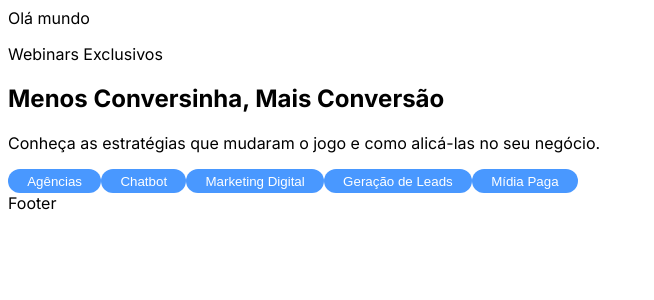
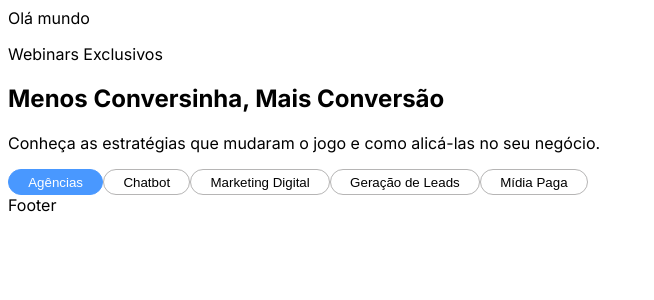
Before and after one commit to felipelamela/Teste_Leadster, a Next.js app: page / in a window 1280 px wide. Shown: the top 300 px of the page, without its empty margins (0-654 px from the left). Built offline with nearby package versions, Linux system fonts and the light colour scheme.

Commit message:
acoes dos botoes ao click

```diff
--- a/src/app/globals.css
+++ b/src/app/globals.css
@@ -2,8 +2,12 @@
   background-color: rgb(73, 152, 255);
   border: none;
   color: #fff;
+  border: solid 1px rgb(73, 152, 255);
+  ;
 }
-:root .buttonAtivo:hover{
+
+:root .buttonAtivo:hover {
   color: #fff;
   cursor: pointer;
+  border: solid 1px rgb(73, 152, 255);
 }
--- a/src/component/ButtonCategory/ButtonCategory.tsx
+++ b/src/component/ButtonCategory/ButtonCategory.tsx
@@ -1,20 +1,25 @@
 import React from "react";
 import styles from "./ButtonCategory.module.css"
 
-interface Button{
+interface Button {
     name: string;
-    numero:number
+    numero: number
+    setNumeroBotao: Function
+    estilo: boolean
 }
 
-const ButtonCategory:React.FC<Button> = ({name, numero}) => {
-    const [buttonStatus, setButtonStatus] = React.useState(true)
+const ButtonCategory: React.FC<Button> = ({ name, setNumeroBotao, numero, estilo }) => {
 
+    function handleClick() {
+        setNumeroBotao(numero)
+    }
 
     return (
-    <button
-        className={`${styles.ButtonCategory} ${buttonStatus? 'buttonAtivo': ''}`}>
-        {name}
-    </button>)
+        <button
+            onClick={handleClick}
+            className={`${styles.ButtonCategory} ${estilo ? "buttonAtivo" : ''}`}>
+            {name}
+        </button>)
 }
 
 export default ButtonCategory
--- a/src/component/ContainerButtons/ContainerButtons.tsx
+++ b/src/component/ContainerButtons/ContainerButtons.tsx
@@ -1,5 +1,5 @@
 'use client'
-import React from 'react'
+import React, { useEffect } from 'react'
 import ButtonCategory from "../ButtonCategory/ButtonCategory"
 
 const listaCategoria:string[] = [
@@ -11,11 +11,12 @@ const listaCategoria:string[] = [
 ]
 
 const ContainerButtons:React.FC = () => {
+  const [numeroBotao, setNumeroBotao] = React.useState<number>()
 
-  function handleClick(event:Event, index:number){
-    console.log(index)
-    console.log(event.target)
-  }
+  useEffect(()=>{
+    setNumeroBotao(0)
+  },[])
+
 
   return (
     <section>
@@ -23,7 +24,9 @@ const ContainerButtons:React.FC = () => {
         <ButtonCategory
           key={index}
           name={category}
+          setNumeroBotao={setNumeroBotao}
           numero={index}
+          estilo={numeroBotao ===index}
 
           />
       ))}
```
